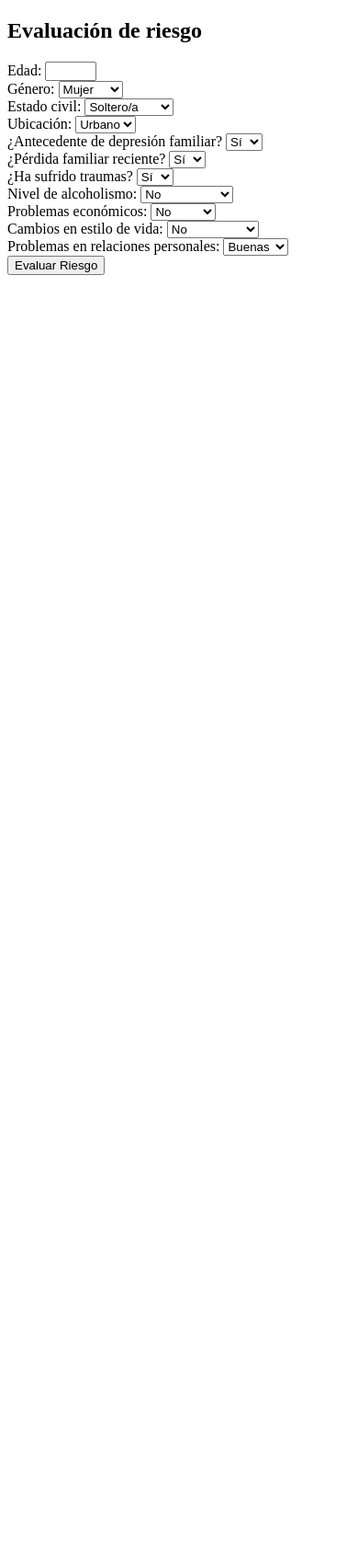
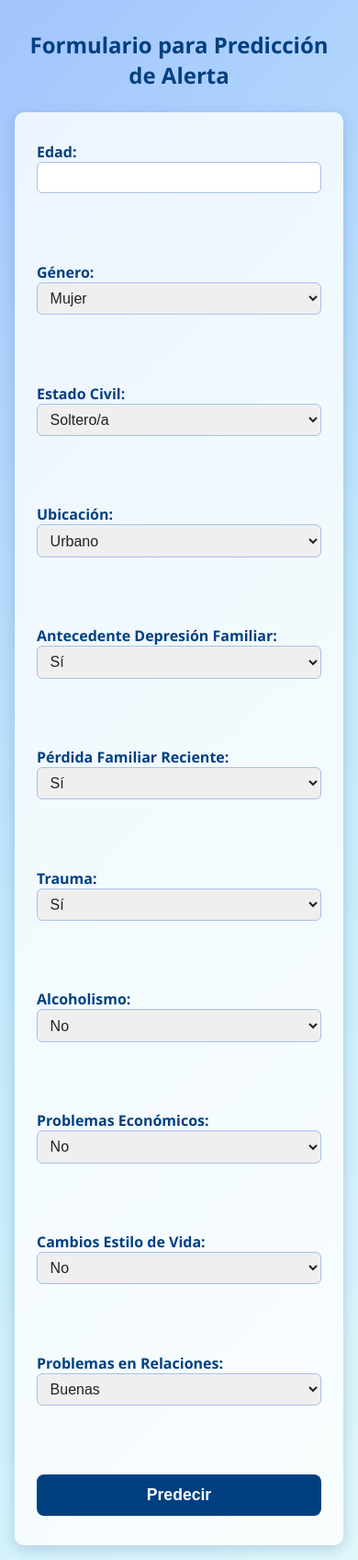
Before and after one commit to somniumless/PrevencionSocial, a Flask app: page /modelo in a window 390 px wide. Shown: the whole page at 92% size. Before the commit the page ends 299 px from the top, so only its background shows below. Run offline with Flask 3, Linux system fonts and the light colour scheme; parts of the project's set-up code (start-up, migrations or seed data) failed here and were passed over.

Commit message:
añadido css para el modelo y el resultado,

```diff
--- a/Proyecto_Salud_Mental/Static/modelo.css
+++ b/Proyecto_Salud_Mental/Static/modelo.css
@@ -0,0 +1,96 @@
+/* modelo.css */
+
+body {
+    font-family: 'Segoe UI', Tahoma, Geneva, Verdana, sans-serif;
+    /* Degradado difuminado de fondo */
+    background: linear-gradient(135deg, #a1c4fd 0%, #c2e9fb 50%, #e0f7fa 100%);
+    color: #333333;
+    margin: 0;
+    padding: 0;
+
+    /* Centrar contenido vertical y horizontalmente */
+    display: flex;
+    justify-content: center;
+    align-items: center;
+    min-height: 100vh;
+    flex-direction: column;
+    text-align: center; /* para centrar texto de los elementos hijos si es necesario */
+}
+
+h1 {
+    color: #004080;
+    margin-bottom: 2rem;
+    font-weight: 700;
+    width: 100%;
+    max-width: 480px;
+}
+
+form {
+    background-color: #ffffffcc; /* blanco con algo de transparencia */
+    padding: 2.5rem 3rem;
+    border-radius: 10px;
+    box-shadow: 0 4px 15px rgba(0, 64, 128, 0.2);
+    max-width: 480px;
+    width: 100%;
+    box-sizing: border-box;
+    text-align: left; /* para que los labels estén alineados a la izquierda */
+}
+
+label {
+    display: block;
+    font-weight: 600;
+    margin-bottom: 0.4rem;
+    color: #004080;
+}
+
+input[type="number"],
+select {
+    width: 100%;
+    padding: 0.45rem 0.6rem;
+    margin-bottom: 1.5rem;
+    border: 1.8px solid #a8c0e9;
+    border-radius: 6px;
+    font-size: 1rem;
+    color: #222222;
+    transition: border-color 0.3s ease;
+    box-sizing: border-box;
+}
+
+input[type="number"]:focus,
+select:focus {
+    outline: none;
+    border-color: #004080;
+    box-shadow: 0 0 5px rgba(0, 64, 128, 0.4);
+}
+
+button[type="submit"] {
+    background-color: #004080;
+    color: white;
+    font-weight: 700;
+    padding: 0.75rem 1.6rem;
+    border: none;
+    border-radius: 8px;
+    font-size: 1.1rem;
+    cursor: pointer;
+    width: 100%;
+    transition: background-color 0.3s ease;
+}
+
+button[type="submit"]:hover {
+    background-color: #002952;
+}
+
+@media (max-width: 520px) {
+    body {
+        padding: 1rem;
+    }
+
+    form {
+        padding: 2rem 1.5rem;
+    }
+
+    h1 {
+        font-size: 1.5rem;
+        margin-bottom: 1.5rem;
+    }
+}
--- a/Proyecto_Salud_Mental/Templates/Modelo.html
+++ b/Proyecto_Salud_Mental/Templates/Modelo.html
@@ -1,83 +1,95 @@
+
 <!DOCTYPE html>
 <html lang="es">
 <head>
-    <meta charset="UTF-8">
-    <title>Formulario de Evaluación</title>
+    <meta charset="UTF-8" />
+    <title>Formulario de Predicción</title>
+    <link rel="stylesheet" href="../static/modelo.css" />
 </head>
 <body>
-    <h2>Evaluación de riesgo</h2>
-    <form method="POST" action="/predecir">
-        Edad: <input type="number" name="edad" min="18" max="85" required><br>
+    <h1>Formulario para Predicción de Alerta</h1>
+    <form action="/predecir" method="post">
+        <label>Edad: <input type="number" name="edad" min="18" max="85" required></label><br><br>
 
-        Género:
-        <select name="genero">
-            <option value="Mujer">Mujer</option>
-            <option value="Hombre">Hombre</option>
-        </select><br>
+        <label>Género:
+            <select name="genero" required>
+                <option value="Mujer">Mujer</option>
+                <option value="Hombre">Hombre</option>
+            </select>
+        </label><br><br>
 
-        Estado civil:
-        <select name="estado_civil">
-            <option>Soltero/a</option>
-            <option>Casado/a</option>
-            <option>Divorciado/a</option>
-            <option>Viudo/a</option>
-            <option>Unión libre</option>
-        </select><br>
+        <label>Estado Civil:
+            <select name="estado_civil" required>
+                <option value="Soltero/a">Soltero/a</option>
+                <option value="Casado/a">Casado/a</option>
+                <option value="Divorciado/a">Divorciado/a</option>
+                <option value="Viudo/a">Viudo/a</option>
+                <option value="Unión libre">Unión libre</option>
+            </select>
+        </label><br><br>
 
-        Ubicación:
-        <select name="ubicacion">
-            <option>Urbano</option>
-            <option>Rural</option>
-        </select><br>
+        <label>Ubicación:
+            <select name="ubicacion" required>
+                <option value="Urbano">Urbano</option>
+                <option value="Rural">Rural</option>
+            </select>
+        </label><br><br>
 
-        ¿Antecedente de depresión familiar?
-        <select name="depresion">
-            <option>Sí</option>
-            <option>No</option>
-        </select><br>
+        <label>Antecedente Depresión Familiar:
+            <select name="depresion" required>
+                <option value="Sí">Sí</option>
+                <option value="No">No</option>
+            </select>
+        </label><br><br>
 
-        ¿Pérdida familiar reciente?
-        <select name="perdida">
-            <option>Sí</option>
-            <option>No</option>
-        </select><br>
+        <label>Pérdida Familiar Reciente:
+            <select name="perdida" required>
+                <option value="Sí">Sí</option>
+                <option value="No">No</option>
+            </select>
+        </label><br><br>
 
-        ¿Ha sufrido traumas?
-        <select name="trauma">
-            <option>Sí</option>
-            <option>No</option>
-        </select><br>
+        <label>Trauma:
+            <select name="trauma" required>
+                <option value="Sí">Sí</option>
+                <option value="No">No</option>
+            </select>
+        </label><br><br>
 
-        Nivel de alcoholismo:
-        <select name="alcoholismo">
-            <option>No</option>
-            <option>Ocasional</option>
-            <option>Regular</option>
-            <option>Dependencia</option>
-        </select><br>
+        <label>Alcoholismo:
+            <select name="alcoholismo" required>
+                <option value="No">No</option>
+                <option value="Ocasional">Ocasional</option>
+                <option value="Regular">Regular</option>
+                <option value="Dependencia">Dependencia</option>
+            </select>
+        </label><br><br>
 
-        Problemas económicos:
-        <select name="economicos">
-            <option>No</option>
-            <option>Leves</option>
-            <option>Severos</option>
-        </select><br>
+        <label>Problemas Económicos:
+            <select name="economicos" required>
+                <option value="No">No</option>
+                <option value="Leves">Leves</option>
+                <option value="Severos">Severos</option>
+            </select>
+        </label><br><br>
 
-        Cambios en estilo de vida:
-        <select name="cambios">
-            <option>No</option>
-            <option>Leves</option>
-            <option>Significativos</option>
-        </select><br>
+        <label>Cambios Estilo de Vida:
+            <select name="cambios" required>
+                <option value="No">No</option>
+                <option value="Leves">Leves</option>
+                <option value="Significativos">Significativos</option>
+            </select>
+        </label><br><br>
 
-        Problemas en relaciones personales:
-        <select name="relaciones">
-            <option>Buenas</option>
-            <option>Leves</option>
-            <option>Severas</option>
-        </select><br>
+        <label>Problemas en Relaciones:
+            <select name="relaciones" required>
+                <option value="Buenas">Buenas</option>
+                <option value="Leves">Leves</option>
+                <option value="Severas">Severas</option>
+            </select>
+        </label><br><br>
 
-        <input type="submit" value="Evaluar Riesgo">
+        <button type="submit">Predecir</button>
     </form>
 </body>
 </html>
--- a/Proyecto_Salud_Mental/Templates/index.html
+++ b/Proyecto_Salud_Mental/Templates/index.html
@@ -22,7 +22,7 @@
           <section id="IngDeDatos"><a href="fase2">ingeniería de datos</a></section>
           <section id="IngModelo"><a href="fase3">ingenieria del modelo</a></section>
           <section id="EvModelo"><a href="fase4.html">evaluación del modelo</a></section>
-          <section id="Despliegue"><a href="fase5.html">Despliegue del modelo</a></section>
+          <section id="Despliegue"><a href="modelo">Despliegue del modelo</a></section>
         </div>
       </section>
     </main>
--- a/Proyecto_Salud_Mental/app.py
+++ b/Proyecto_Salud_Mental/app.py
@@ -7,7 +7,8 @@ import joblib
 app = Flask(__name__)
 
 # Cargar modelo previamente entrenado
-modelo = joblib.load('modelo_suicidio.pkl')
+contenido = joblib.load('modelo_suicidio.pkl')
+modelo_cargado = contenido['modelo']  # Cambia 'modelo' por la clave correcta si es otra
 
 @app.route('/')
 def index():
@@ -30,10 +31,10 @@ def fase3():
 def modelo_html():
     return render_template('Modelo.html')
 
-@app.route('/predecir', methods=['GET','POST'])
+@app.route('/predecir', methods=['GET', 'POST'])
 def predecir():
     datos_usuario = {
-        'Edad': request.form['edad'],
+        'Edad': int(request.form['edad']),
         'Género': request.form['genero'],
         'Estado Civil': request.form['estado_civil'],
         'Ubicación': request.form['ubicacion'],
@@ -48,10 +49,9 @@ def predecir():
 
     df_usuario = pd.DataFrame([datos_usuario])
     df_preprocesado = preprocesar_datos(df_usuario)
-    prediccion = modelo.predict(df_preprocesado)[0]
+    prediccion = modelo_cargado.predict(df_preprocesado)[0]
 
     return render_template('resultado.html', alerta=prediccion)
 
-
 if __name__ == '__main__':
     app.run(debug=True)
--- a/Proyecto_Salud_Mental/modelo.py
+++ b/Proyecto_Salud_Mental/modelo.py
@@ -1,9 +1,9 @@
-from fase2 import generar_datos_aleatorios
 import pandas as pd
 from sklearn.linear_model import LogisticRegression
 from sklearn.model_selection import train_test_split
 from sklearn.preprocessing import LabelEncoder
 import joblib
+from fase2 import generar_datos_aleatorios
 
 def asignar_alerta(df):
     df = df.copy()
@@ -27,16 +27,16 @@ def preprocesar_datos(df):
     return df_codificado
 
 def entrenar_y_guardar_modelo():
+
     df = generar_datos_aleatorios(500)
     df = asignar_alerta(df)
     df = preprocesar_datos(df)
-
     X = df.drop(columns=['Alerta'])
     y = df['Alerta']
 
     X_train, _, y_train, _ = train_test_split(X, y, test_size=0.2, random_state=42)
 
-    modelo = LogisticRegression()
+    modelo = LogisticRegression(max_iter=1000)
     modelo.fit(X_train, y_train)
 
     joblib.dump(modelo, 'modelo_suicidio.pkl')
```
Also changed, not shown: Proyecto_Salud_Mental/Static/resultado.css (added, +75 -0 lines), Proyecto_Salud_Mental/Templates/resultado.html (+20 -8 lines), Proyecto_Salud_Mental/fase2.py (+13 -0 lines), 1 other file.
